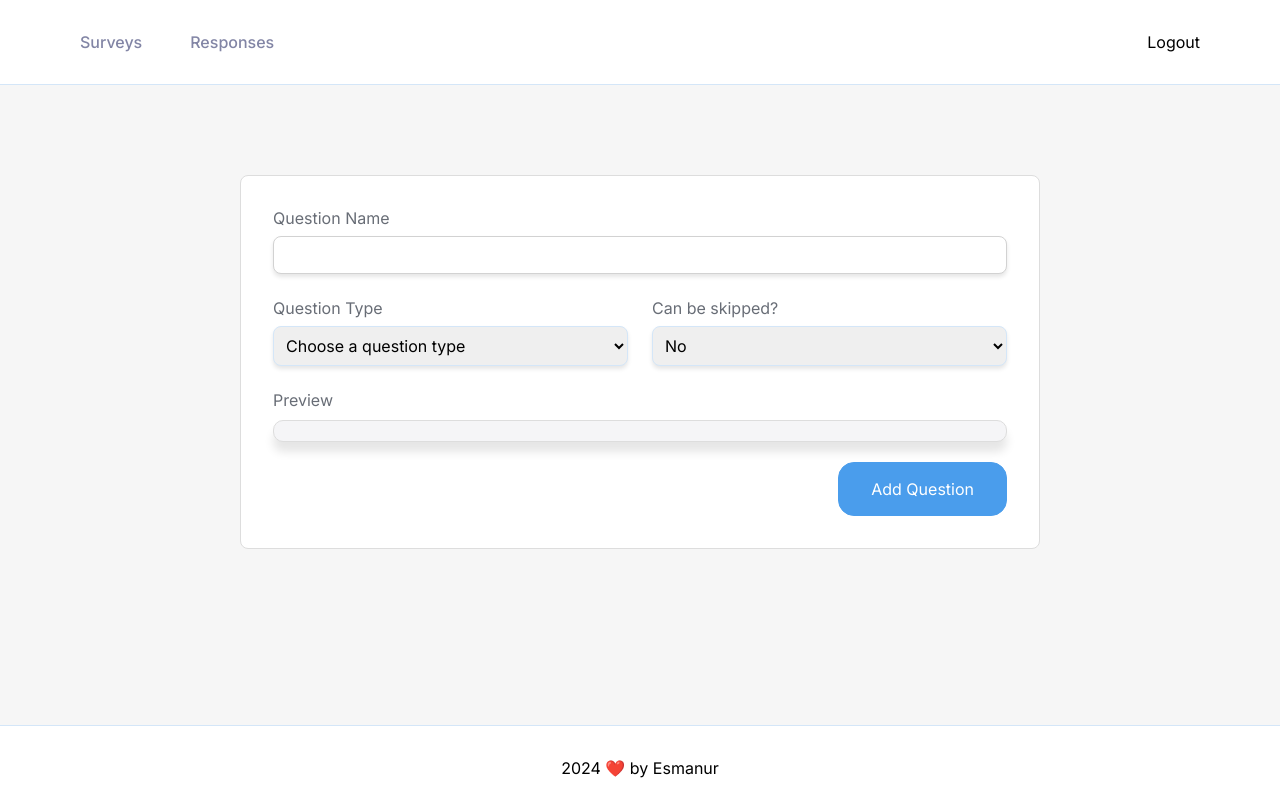
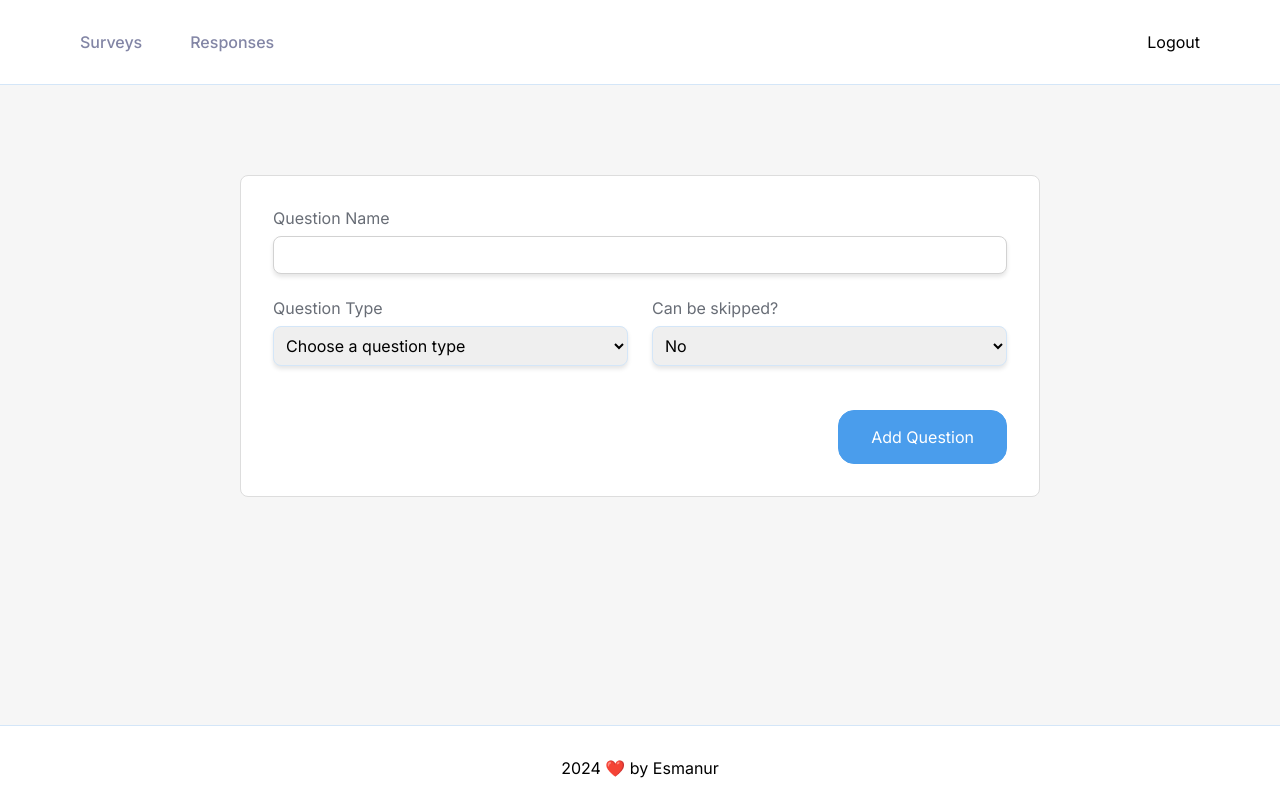
Before and after one commit to Esmanurrr/SurveyApp, a React (Vite) app: page /survey/new-question/1 in a window 1280 px wide. Built offline with nearby package versions, Linux system fonts and the light colour scheme; no server answers; sample sign-in values are in the browser's storage.

Commit message:
minor changes

```diff
--- a/src/components/question/QuestionForm.jsx
+++ b/src/components/question/QuestionForm.jsx
@@ -332,6 +332,8 @@ function QuestionForm({ isEdit, surveyId }) {
                   )}
                 </DropdownWrapper>
               </Flex>
+              {currentQuestion.type && (
+                <>
                   <LabelDiv>Preview</LabelDiv>
                   <div
                     style={{
@@ -345,6 +347,8 @@ function QuestionForm({ isEdit, surveyId }) {
                   >
                     {renderQuestionInput()}
                   </div>
+                </>
+              )}
               <Button
                 style={{ marginTop: "20px", display: "block", float: "right" }}
                 type="submit"
```
Lines whose indentation alone changed are shown as unchanged.
